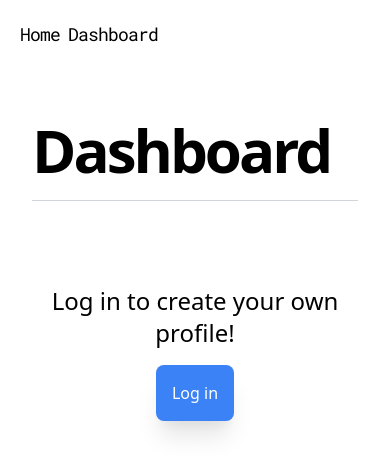
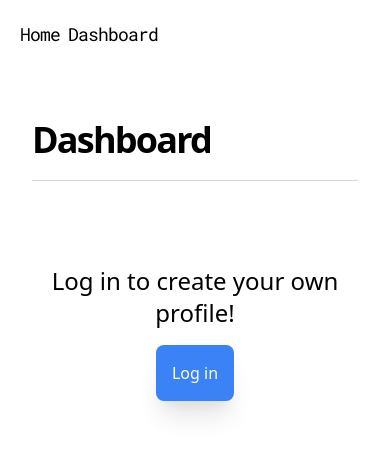
Before and after one commit to dnrm/crystal, a Next.js app: page /dashboard in a window 390 px wide. Shown: the top 474 px of the page. Built offline with nearby package versions, Linux system fonts and the light colour scheme; no server answers.

Commit message:
Made email show only on big screens to prevent overlap and changed font size of dashboard heading

```diff
--- a/components/Navbar.tsx
+++ b/components/Navbar.tsx
@@ -37,7 +37,7 @@ const Navbar = () => {
                     <Link href={`/dashboard`}>
                         <a className="flex flex-row justify-between items-center">
                             {/* @ts-ignore */}
-                            <p className="text-sm text-gray-500 filter drop-shadow-xl">
+                            <p className="text-sm text-gray-500 filter drop-shadow-xl hidden md:block">
                                 {/* @ts-ignore */}
                                 {session.user.email}
                             </p>
--- a/pages/dashboard.tsx
+++ b/pages/dashboard.tsx
@@ -10,9 +10,10 @@ export default function Login() {
             <Navbar />
             <main className="flex flex-col p-8">
                 <header className="flex items-center justify-between">
-                    <h1 className="text-6xl md:text-8xl lg:text-9xl tracking-tighter font-bold text-black py-5">
+                    <h1 className="text-4xl md:text-8xl lg:text-9xl tracking-tighter font-bold text-black py-5">
                         Dashboard
                     </h1>
+                    <div className="logout flex items-center">
                         {session && (
                             <button onClick={() => signOut()}>
                                 <div className="flex items-center cursor-pointer">
@@ -36,12 +37,13 @@ export default function Login() {
                                 </div>
                             </button>
                         )}
+                    </div>
                 </header>
                 <hr className="border-1 border-gray-300" />
                 <section>
                     {session ? (
                         <h1 className="text-2xl md:text-4xl lg:text-4xl tracking-tighter font-bold text-black pt-8 pb-2">
-                            {/* @ts-ignore */ }
+                            {/* @ts-ignore */}
                             Hello, {session.user.name}
                         </h1>
                     ) : (
```
Lines whose indentation alone changed are shown as unchanged.
